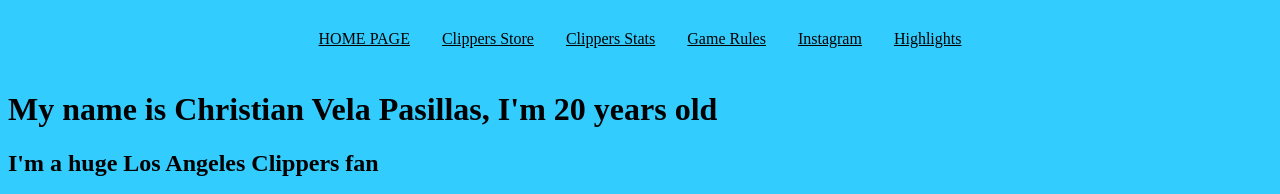
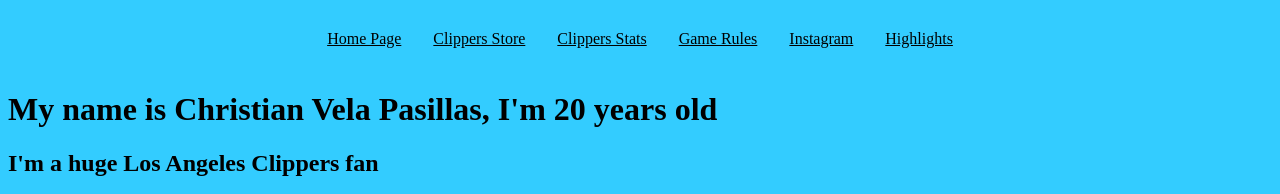
Before and after one commit to christianvelapasill/CSC193, a plain HTML site: page index.html in a window 1280 px wide. Shown: the top 194 px of the page. Drawn offline with Linux system fonts and the light colour scheme.

Commit message:
Update index.html

```diff
--- a/index.html
+++ b/index.html
@@ -30,7 +30,7 @@
 <body style="background-color: #33CCFF;">
     <div class="navbar">
         <!-- Navigation Links -->
-        <a href="file:///Users/christianvelapasillas/Documents/CSC193-A/Assignment_2/index.html" target="_blank">HOME PAGE</a>
+        <a href="file:///Users/christianvelapasillas/Documents/CSC193-A/Assignment_2/index.html" target="_blank">Home Page</a>
         <a href="https://store.nba.com/la-clippers/o-1314+t-69701801+z-96804-3046626999?_s=gppc&utm_campaign=NBA+-+LA+Clippers+-+GKs+-+US+-+EN%7C14660997973&utm_medium=ppc&ks_id=6220_kw71195676&utm_term=los%20angeles%20clippers%20store&matchtype=e&utm_source=g&target=kwd-321425025109&pcrid=546134793499&adposition=&gad_source=1&gclid=Cj0KCQjw_-GxBhC1ARIsADGgDjsbb96tAiwrRRlOnhtjvdq28zMRifC8ZEZhArJVGyiClmYth_0Pie4aAgenEALw_wcB" target="_blank">Clippers Store</a>
         <a href="https://www.espn.com/nba/team/_/name/lac/la-clippers" target="_blank">Clippers Stats</a>
         <a href="https://theathletic.com/nba/team/clippers/" target="_blank">Game Rules</a>
```
